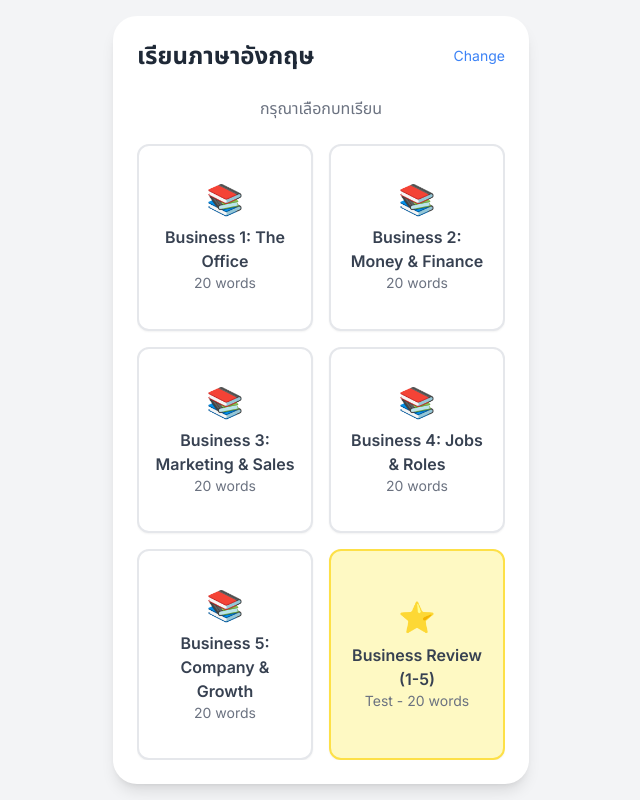
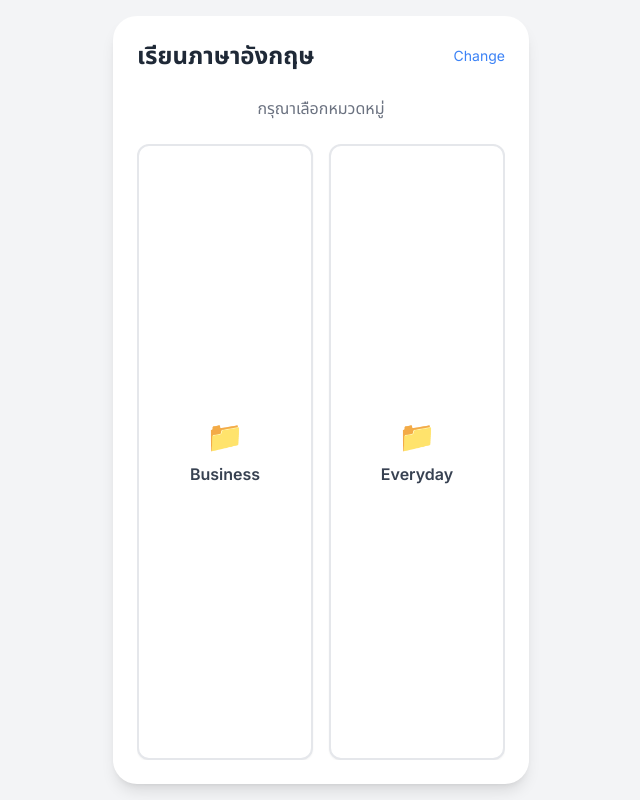
Before and after one commit to chaichat/Flashi, a plain HTML site: page index.html in a window 1280 px wide. Both pictures are taken after a click on the button "English". Shown: the whole page, without its empty margins (319-959 px from the left). Drawn offline with nearby package versions, Linux system fonts and the light colour scheme.

Commit message:
feat: Implement category selection and new lesson structure

```diff
--- a/data/lessons.json
+++ b/data/lessons.json
@@ -1,5 +1,6 @@
 {
   "english": {
+    "Business": {
       "Business 1: The Office": [
         { "english": "Meeting", "thai": "การประชุม", "phonetic": "มีท-ทิ่ง" },
         { "english": "Email", "thai": "อีเมล", "phonetic": "อี-เมล" },
@@ -62,7 +63,7 @@
         { "english": "Competitor", "thai": "คู่แข่ง", "phonetic": "คอม-เพ-ทิ-เทอร์" },
         { "english": "Promotion", "thai": "การส่งเสริมการขาย", "phonetic": "โปร-โม-ชั่น" },
         { "english": "Retail", "thai": "ค้าปลีก", "phonetic": "รี-เทล" },
-      { "english": "Wholesale", "thai": "ค้าส่ง", "phonetic": "โฮล-เซล" },
+        { "english": "Wholesale", "phonetic": "โฮล-เซล" },
         { "english": "Commission", "thai": "ค่านายหน้า", "phonetic": "คอม-มิช-ชั่น" },
         { "english": "Lead", "thai": "ผู้ที่สนใจ", "phonetic": "ลีด" }
       ],
@@ -111,10 +112,125 @@
         { "english": "Data", "thai": "ข้อมูล", "phonetic": "เด-ต้า" }
       ]
     },
+    "Everyday": {
+      "Everyday 1: Greetings & Basic Phrases": [
+        { "english": "Hello", "thai": "สวัสดี", "phonetic": "ฮัล-โหล" },
+        { "english": "Goodbye", "thai": "ลาก่อน", "phonetic": "กู๊ด-บาย" },
+        { "english": "Thank you", "thai": "ขอบคุณ", "phonetic": "แธงค์-คิว" },
+        { "english": "Please", "thai": "โปรด", "phonetic": "พลีส" },
+        { "english": "Excuse me", "thai": "ขอโทษ", "phonetic": "เอ็กซ์-คิวส์-มี" },
+        { "english": "How are you?", "thai": "สบายดีไหม", "phonetic": "ฮาว-อาร์-ยู" },
+        { "english": "I don't understand", "thai": "ฉันไม่เข้าใจ", "phonetic": "ไอ-โดนท์-อัน-เดอร์-สแตนด์" },
+        { "english": "Yes", "thai": "ใช่", "phonetic": "เยส" },
+        { "english": "No", "thai": "ไม่", "phonetic": "โน" },
+        { "english": "Maybe", "thai": "อาจจะ", "phonetic": "เม-บี" },
+        { "english": "Help", "thai": "ช่วยด้วย", "phonetic": "เฮลพ์" },
+        { "english": "Sorry", "thai": "เสียใจ", "phonetic": "ซอรี่" },
+        { "english": "Good morning", "thai": "อรุณสวัสดิ์", "phonetic": "กู๊ด-มอร์-นิ่ง" },
+        { "english": "Good night", "thai": "ราตรีสวัสดิ์", "phonetic": "กู๊ด-ไนท์" },
+        { "english": "See you later", "thai": "แล้วพบกันใหม่", "phonetic": "ซี-ยู-เล-เทอร์" },
+        { "english": "What is this?", "thai": "นี่คืออะไร", "phonetic": "วอท-อิส-ดิส" },
+        { "english": "How much?", "thai": "เท่าไหร่", "phonetic": "ฮาว-มัช" },
+        { "english": "Where is...?", "thai": "...อยู่ที่ไหน", "phonetic": "แวร์-อิส" },
+        { "english": "I need help", "thai": "ฉันต้องการความช่วยเหลือ", "phonetic": "ไอ-นีด-เฮลพ์" },
+        { "english": "Can you speak English?", "thai": "คุณพูดภาษาอังกฤษได้ไหม", "phonetic": "แคน-ยู-สปีค-อิง-ลิช" }
+      ],
+      "Everyday 2: Food & Dining": [
+        { "english": "Water", "thai": "น้ำ", "phonetic": "วอ-เทอร์" },
+        { "english": "Coffee", "thai": "กาแฟ", "phonetic": "คอฟ-ฟี่" },
+        { "english": "Tea", "thai": "ชา", "phonetic": "ที" },
+        { "english": "Food", "thai": "อาหาร", "phonetic": "ฟู้ด" },
+        { "english": "Restaurant", "thai": "ร้านอาหาร", "phonetic": "เรส-เตอ-รอง" },
+        { "english": "Menu", "thai": "เมนู", "phonetic": "เม-นู" },
+        { "english": "Order", "thai": "สั่ง", "phonetic": "ออร์-เดอร์" },
+        { "english": "Bill", "thai": "บิล", "phonetic": "บิล" },
+        { "english": "Delicious", "thai": "อร่อย", "phonetic": "ดิ-ลิ-เชียส" },
+        { "english": "Breakfast", "thai": "อาหารเช้า", "phonetic": "เบรค-ฟาสท์" },
+        { "english": "Lunch", "thai": "อาหารกลางวัน", "phonetic": "ลันช์" },
+        { "english": "Dinner", "thai": "อาหารเย็น", "phonetic": "ดิน-เนอร์" },
+        { "english": "Eat", "thai": "กิน", "phonetic": "อีท" },
+        { "english": "Drink", "thai": "ดื่ม", "phonetic": "ดริ้งค์" },
+        { "english": "Sweet", "thai": "หวาน", "phonetic": "สวีท" },
+        { "english": "Spicy", "thai": "เผ็ด", "phonetic": "สไป-ซี่" },
+        { "english": "Salty", "thai": "เค็ม", "phonetic": "ซอล-ตี้" },
+        { "english": "Sour", "thai": "เปรี้ยว", "phonetic": "ซาว-เออร์" },
+        { "english": "Bitter", "thai": "ขม", "phonetic": "บิท-เทอร์" },
+        { "english": "Full (satisfied)", "thai": "อิ่ม", "phonetic": "ฟูล" }
+      ],
+      "Everyday 3: Shopping": [
+        { "english": "Shop", "thai": "ร้านค้า", "phonetic": "ช็อป" },
+        { "english": "Price", "thai": "ราคา", "phonetic": "ไพรซ์" },
+        { "english": "Money", "thai": "เงิน", "phonetic": "มัน-นี่" },
+        { "english": "Discount", "thai": "ส่วนลด", "phonetic": "ดิส-เคาท์" },
+        { "english": "Buy", "thai": "ซื้อ", "phonetic": "บาย" },
+        { "english": "Sell", "thai": "ขาย", "phonetic": "เซลล์" },
+        { "english": "Clothes", "thai": "เสื้อผ้า", "phonetic": "โคลธส์" },
+        { "english": "Size", "thai": "ขนาด", "phonetic": "ไซส์" },
+        { "english": "Cash", "thai": "เงินสด", "phonetic": "แคช" },
+        { "english": "Credit card", "thai": "บัตรเครดิต", "phonetic": "เคร-ดิท-คาร์ด" },
+        { "english": "Receipt", "thai": "ใบเสร็จ", "phonetic": "รี-ซีท" },
+        { "english": "Change (money)", "thai": "เงินทอน", "phonetic": "เชนจ์" },
+        { "english": "Market", "thai": "ตลาด", "phonetic": "มาร์-เก็ต" },
+        { "english": "Supermarket", "thai": "ซูเปอร์มาร์เก็ต", "phonetic": "ซู-เปอร์-มาร์-เก็ต" },
+        { "english": "Department store", "thai": "ห้างสรรพสินค้า", "phonetic": "ดี-พาร์ท-เมนท์-สโตร์" },
+        { "english": "How much does it cost?", "thai": "ราคาเท่าไหร่", "phonetic": "ฮาว-มัช-ดาส-อิท-คอสท์" },
+        { "english": "Can I try this on?", "thai": "ฉันลองได้ไหม", "phonetic": "แคน-ไอ-ทราย-ดิส-ออน" },
+        { "english": "Too expensive", "thai": "แพงเกินไป", "phonetic": "ทู-เอ็กซ์-เพน-ซีฟ" },
+        { "english": "Cheap", "thai": "ถูก", "phonetic": "ชีพ" },
+        { "english": "I'll take it", "thai": "ฉันเอาอันนี้", "phonetic": "ไอ-วิล-เทค-อิท" }
+      ],
+      "Everyday 4: Travel & Directions": [
+        { "english": "Map", "thai": "แผนที่", "phonetic": "แมพ" },
+        { "english": "Train", "thai": "รถไฟ", "phonetic": "เทรน" },
+        { "english": "Bus", "thai": "รถบัส", "phonetic": "บัส" },
+        { "english": "Taxi", "thai": "แท็กซี่", "phonetic": "แท็ก-ซี่" },
+        { "english": "Airport", "thai": "สนามบิน", "phonetic": "แอร์-พอร์ท" },
+        { "english": "Hotel", "thai": "โรงแรม", "phonetic": "โฮ-เทล" },
+        { "english": "Left", "thai": "ซ้าย", "phonetic": "เลฟท์" },
+        { "english": "Right", "thai": "ขวา", "phonetic": "ไรท์" },
+        { "english": "Straight", "thai": "ตรงไป", "phonetic": "สเตรท" },
+        { "english": "Ticket", "thai": "ตั๋ว", "phonetic": "ทิค-เก็ต" },
+        { "english": "Station", "thai": "สถานี", "phonetic": "สเต-ชั่น" },
+        { "english": "Road", "thai": "ถนน", "phonetic": "โรด" },
+        { "english": "Street", "thai": "ถนน", "phonetic": "สตรีท" },
+        { "english": "Turn", "thai": "เลี้ยว", "phonetic": "เทิร์น" },
+        { "english": "Go", "thai": "ไป", "phonetic": "โก" },
+        { "english": "Stop", "thai": "หยุด", "phonetic": "สต็อป" },
+        { "english": "Near", "thai": "ใกล้", "phonetic": "เนียร์" },
+        { "english": "Far", "thai": "ไกล", "phonetic": "ฟาร์" },
+        { "english": "Here", "thai": "ที่นี่", "phonetic": "เฮียร์" },
+        { "english": "There", "thai": "ที่นั่น", "phonetic": "แธร์" }
+      ],
+      "Everyday 5: Daily Activities": [
+        { "english": "Wake up", "thai": "ตื่นนอน", "phonetic": "เวค-อัพ" },
+        { "english": "Sleep", "thai": "นอน", "phonetic": "สลีพ" },
+        { "english": "Work", "thai": "ทำงาน", "phonetic": "เวิร์ค" },
+        { "english": "Study", "thai": "เรียน", "phonetic": "สตั๊ด-ดี้" },
+        { "english": "Read", "thai": "อ่าน", "phonetic": "รีด" },
+        { "english": "Write", "thai": "เขียน", "phonetic": "ไรท์" },
+        { "english": "Talk", "thai": "พูด", "phonetic": "ทอล์ค" },
+        { "english": "Listen", "thai": "ฟัง", "phonetic": "ลิส-เซ่น" },
+        { "english": "Watch", "thai": "ดู", "phonetic": "วอทช์" },
+        { "english": "Play", "thai": "เล่น", "phonetic": "เพลย์" },
+        { "english": "Cook", "thai": "ทำอาหาร", "phonetic": "คุก" },
+        { "english": "Clean", "thai": "ทำความสะอาด", "phonetic": "คลีน" },
+        { "english": "Shower", "thai": "อาบน้ำ", "phonetic": "ชาว-เวอร์" },
+        { "english": "Brush teeth", "thai": "แปรงฟัน", "phonetic": "บรัช-ทีธ" },
+        { "english": "Exercise", "thai": "ออกกำลังกาย", "phonetic": "เอ็ก-เซอร์-ไซส์" },
+        { "english": "Go to bed", "thai": "เข้านอน", "phonetic": "โก-ทู-เบด" },
+        { "english": "Have breakfast", "thai": "กินอาหารเช้า", "phonetic": "แฮฟ-เบรค-ฟาสท์" },
+        { "english": "Have lunch", "thai": "กินอาหารกลางวัน", "phonetic": "แฮฟ-ลันช์" },
+        { "english": "Have dinner", "thai": "กินอาหารเย็น", "phonetic": "แฮฟ-ดิน-เนอร์" },
+        { "english": "Relax", "thai": "พักผ่อน", "phonetic": "รี-แลกซ์" }
+      ]
+    }
+  },
   "chinese": {
+    "HSK 1": {
       "HSK 1: Part 1": [
         { "chinese": "你好", "thai": "สวัสดี", "pinyin": "nǐ hǎo" },
         { "chinese": "谢谢", "thai": "ขอบคุณ", "pinyin": "xièxie" }
       ]
     }
   }
+}
--- a/index.html
+++ b/index.html
@@ -22,15 +22,28 @@
             </div>
         </div>
 
-        <!-- Section Selection Screen -->
-        <div id="section-selector" class="w-full bg-white p-6 rounded-3xl shadow-lg hidden flex flex-col h-full">
+        <!-- Category Selection Screen -->
+        <div id="category-selector" class="w-full bg-white p-6 rounded-3xl shadow-lg text-center hidden flex flex-col h-full">
             <div class="flex justify-between items-center mb-6">
-                 <h1 id="language-title" class="text-2xl font-bold text-center text-gray-800"></h1>
-                 <button id="change-language" class="text-sm text-blue-500 hover:underline">Change</button>
+                 <h1 id="category-language-title" class="text-2xl font-bold text-center text-gray-800"></h1>
+                 <button id="change-language-from-category" class="text-sm text-blue-500 hover:underline">Change</button>
+            </div>
+            <p class="text-center text-gray-500 mb-6">กรุณาเลือกหมวดหมู่</p>
+            <div id="category-grid" class="section-grid overflow-y-auto flex-grow grid-cols-2">
+                <!-- Categories will be populated by JavaScript -->
+            </div>
+        </div>
+
+        <!-- Lesson Selection Screen (formerly Section Selection) -->
+        <div id="lesson-selector" class="w-full bg-white p-6 rounded-3xl shadow-lg hidden flex flex-col h-full">
+            <div class="flex justify-between items-center mb-6">
+                 <button id="back-to-categories" class="text-blue-500 hover:text-blue-700">&larr; กลับไปหมวดหมู่</button>
+                 <h1 id="lesson-category-title" class="text-2xl font-bold text-center text-gray-800"></h1>
+                 <button id="change-language-from-lesson" class="text-sm text-blue-500 hover:underline">Change</button>
             </div>
             <p class="text-center text-gray-500 mb-6">กรุณาเลือกบทเรียน</p>
-            <div id="section-grid" class="section-grid overflow-y-auto flex-grow grid-cols-2">
-                <!-- Sections will be populated by JavaScript -->
+            <div id="lesson-grid" class="section-grid overflow-y-auto flex-grow grid-cols-2">
+                <!-- Lessons will be populated by JavaScript -->
             </div>
         </div>
 
--- a/js/script.js
+++ b/js/script.js
@@ -2,8 +2,9 @@ document.addEventListener('DOMContentLoaded', () => {
     // --- STATE ---
     let allData = {};
     let currentLanguage = localStorage.getItem('flashi_language') || null;
-    let currentSections = {};
-    let currentSection = null;
+    let currentCategory = null; // New state variable for selected category
+    let currentLessons = {}; // Renamed from currentSections
+    let currentLesson = null; // Renamed from currentSection
     let currentDeck = [];
     let cardIndex = 0;
     let isLearnMode = true;
@@ -15,17 +16,24 @@ document.addEventListener('DOMContentLoaded', () => {
     // --- DOM ELEMENTS ---
     const appContainer = document.getElementById('app-container');
     const languageSelector = document.getElementById('language-selector');
-    const sectionSelector = document.getElementById('section-selector');
+    const categorySelector = document.getElementById('category-selector'); // New element
+    const categoryGrid = document.getElementById('category-grid'); // New element
+    const categoryLanguageTitle = document.getElementById('category-language-title'); // New element
+    const changeLanguageFromCategoryBtn = document.getElementById('change-language-from-category'); // New element
+
+    const lessonSelector = document.getElementById('lesson-selector'); // Renamed from sectionSelector
+    const lessonGrid = document.getElementById('lesson-grid'); // Renamed from sectionGrid
+    const lessonCategoryTitle = document.getElementById('lesson-category-title'); // Renamed from sectionTitle
+    const backToCategoriesBtn = document.getElementById('back-to-categories'); // Renamed from backToSectionsBtn
+    const changeLanguageFromLessonBtn = document.getElementById('change-language-from-lesson'); // Renamed from changeLangBtn
+
     const flashcardContainer = document.getElementById('flashcard-container');
-    const sectionGrid = document.getElementById('section-grid');
-    const sectionTitle = document.getElementById('section-title');
+    const sectionTitle = document.getElementById('section-title'); // This is the title on the flashcard screen
     const deck = document.getElementById('deck');
     const learnModeBtn = document.getElementById('learn-mode-btn');
     const testModeBtn = document.getElementById('test-mode-btn');
     const testModeControls = document.getElementById('test-mode-controls');
     const revealBtn = document.getElementById('reveal-btn');
-    const backToSectionsBtn = document.getElementById('back-to-sections');
-    const changeLangBtn = document.getElementById('change-language');
 
     // --- FUNCTIONS ---
 
@@ -51,7 +59,7 @@ document.addEventListener('DOMContentLoaded', () => {
      */
     function initializeApp() {
         if (currentLanguage && allData[currentLanguage]) {
-            showSectionSelector();
+            showCategorySelector();
         } else {
             showLanguageSelector();
         }
@@ -62,7 +70,8 @@ document.addEventListener('DOMContentLoaded', () => {
      */
     function showLanguageSelector() {
         languageSelector.classList.remove('hidden');
-        sectionSelector.classList.add('hidden');
+        categorySelector.classList.add('hidden');
+        lessonSelector.classList.add('hidden');
         flashcardContainer.classList.add('hidden');
 
         document.getElementById('select-english').addEventListener('click', () => selectLanguage('english'));
@@ -70,24 +79,60 @@ document.addEventListener('DOMContentLoaded', () => {
     }
 
     /**
-     * Sets the current language and shows the section selector.
+     * Sets the current language and shows the category selector.
      */
     function selectLanguage(language) {
         currentLanguage = language;
         localStorage.setItem('flashi_language', language);
-        showSectionSelector();
+        showCategorySelector();
     }
 
     /**
-     * Shows the section selection screen for the current language.
+     * Shows the category selection screen for the current language.
      */
-    function showSectionSelector() {
-        currentSections = allData[currentLanguage];
+    function showCategorySelector() {
+        if (!currentLanguage || !allData[currentLanguage]) {
+            showLanguageSelector(); // Fallback if no language selected or data missing
+            return;
+        }
         languageSelector.classList.add('hidden');
+        lessonSelector.classList.add('hidden');
         flashcardContainer.classList.add('hidden');
-        sectionSelector.classList.remove('hidden');
-        document.getElementById('language-title').textContent = `เรียน${currentLanguage === 'english' ? 'ภาษาอังกฤษ' : 'ภาษาจีน'}`;
-        initSectionGrid();
+        categorySelector.classList.remove('hidden');
+        categoryLanguageTitle.textContent = `เรียน${currentLanguage === 'english' ? 'ภาษาอังกฤษ' : 'ภาษาจีน'}`;
+        initCategoryGrid();
+    }
+
+    /**
+     * Initializes the category selection grid.
+     */
+    function initCategoryGrid() {
+        categoryGrid.innerHTML = '';
+        const categoryNames = Object.keys(allData[currentLanguage]);
+
+        categoryNames.forEach(categoryName => {
+            const button = document.createElement('button');
+            button.className = "p-4 bg-white border-2 border-gray-200 rounded-xl text-center shadow-sm hover:shadow-md hover:border-blue-400 transition-all duration-200";
+            button.innerHTML = `
+                <div class="text-3xl mb-2">📁</div>
+                <div class="font-semibold text-gray-700">${categoryName}</div>
+            `;
+            button.addEventListener('click', () => showLessonSelector(categoryName));
+            categoryGrid.appendChild(button);
+        });
+    }
+
+    /**
+     * Shows the lesson selection screen for the current category.
+     */
+    function showLessonSelector(categoryName) {
+        currentCategory = categoryName;
+        currentLessons = allData[currentLanguage][currentCategory];
+        categorySelector.classList.add('hidden');
+        flashcardContainer.classList.add('hidden');
+        lessonSelector.classList.remove('hidden');
+        lessonCategoryTitle.textContent = currentCategory;
+        initLessonGrid();
     }
 
     /**
@@ -176,7 +221,7 @@ document.addEventListener('DOMContentLoaded', () => {
             </div>
         `;
         document.getElementById('restart-section').addEventListener('click', () => {
-            startSection(currentSection);
+            startLesson(currentLesson);
         });
     }
 
@@ -271,7 +316,7 @@ document.addEventListener('DOMContentLoaded', () => {
 
         testModeControls.classList.toggle('hidden', isLearnMode);
 
-        startSection(currentSection);
+        startLesson(currentLesson);
     }
 
     /**
@@ -287,17 +332,17 @@ document.addEventListener('DOMContentLoaded', () => {
     }
 
     /**
-     * Starts a flashcard section.
+     * Starts a flashcard lesson.
      */
-    function startSection(sectionName) {
-        currentSection = sectionName;
-        currentDeck = sectionName.includes("Review")
-            ? generateReviewDeck(sectionName)
-            : currentSections[sectionName];
+    function startLesson(lessonName) {
+        currentLesson = lessonName;
+        currentDeck = lessonName.includes("Review")
+            ? generateReviewDeck(lessonName)
+            : currentLessons[lessonName];
         cardIndex = 0;
 
-        sectionTitle.textContent = sectionName;
-        sectionSelector.classList.add('hidden');
+        sectionTitle.textContent = currentLesson;
+        lessonSelector.classList.add('hidden');
         flashcardContainer.classList.remove('hidden');
 
         renderDeck();
@@ -312,8 +357,8 @@ document.addEventListener('DOMContentLoaded', () => {
             "Business Review (1-5)": ["Business 1: The Office", "Business 2: Money & Finance", "Business 3: Marketing & Sales", "Business 4: Jobs & Roles", "Business 5: Company & Growth"]
         };
 
-        const sectionNames = reviewMap[reviewName] || [];
-        let combinedDeck = sectionNames.flatMap(name => currentSections[name] || []);
+        const lessonNames = reviewMap[reviewName] || [];
+        let combinedDeck = lessonNames.flatMap(name => allData[currentLanguage][currentCategory][name] || []);
 
         // Fisher-Yates shuffle
         for (let i = combinedDeck.length - 1; i > 0; i--) {
@@ -325,26 +370,27 @@ document.addEventListener('DOMContentLoaded', () => {
     }
 
     /**
-     * Initializes the section selection grid.
+     * Initializes the lesson selection grid.
      */
-    function initSectionGrid() {
-        sectionGrid.innerHTML = '';
-        const sectionNames = Object.keys(currentSections);
+    function initLessonGrid() {
+        lessonGrid.innerHTML = '';
+        const lessonNames = Object.keys(currentLessons);
 
-        sectionNames.forEach(sectionName => {
+        lessonNames.forEach(lessonName => {
             const button = document.createElement('button');
             button.className = "p-4 bg-white border-2 border-gray-200 rounded-xl text-center shadow-sm hover:shadow-md hover:border-blue-400 transition-all duration-200";
             button.innerHTML = `
                 <div class="text-3xl mb-2">📚</div>
-                <div class="font-semibold text-gray-700">${sectionName}</div>
-                <div class="text-sm text-gray-500">${currentSections[sectionName].length} words</div>
+                <div class="font-semibold text-gray-700">${lessonName}</div>
+                <div class="text-sm text-gray-500">${currentLessons[lessonName].length} words</div>
             `;
-            button.addEventListener('click', () => startSection(sectionName));
-            sectionGrid.appendChild(button);
+            button.addEventListener('click', () => startLesson(lessonName));
+            lessonGrid.appendChild(button);
         });
 
         // Example of adding a review test button
-        if (sectionNames.length >= 5) { // Only show review if there are enough sections
+        // This logic needs to be updated to be category-aware
+        if (currentCategory === "Business" && lessonNames.length >= 5) {
             const reviewButton = document.createElement('button');
             reviewButton.className = "p-4 bg-yellow-100 border-2 border-yellow-300 rounded-xl text-center shadow-sm hover:shadow-md hover:border-yellow-500 transition-all duration-200";
             reviewButton.innerHTML = `
@@ -352,16 +398,19 @@ document.addEventListener('DOMContentLoaded', () => {
                 <div class="font-semibold text-gray-700">Business Review (1-5)</div>
                 <div class="text-sm text-gray-500">Test - 20 words</div>
             `;
-            reviewButton.addEventListener('click', () => startSection("Business Review (1-5)"));
-            sectionGrid.appendChild(reviewButton);
+            reviewButton.addEventListener('click', () => startLesson("Business Review (1-5)"));
+            lessonGrid.appendChild(reviewButton);
         }
     }
 
     // --- EVENT LISTENERS ---
     learnModeBtn.addEventListener('click', () => switchMode(true));
     testModeBtn.addEventListener('click', () => switchMode(false));
-    backToSectionsBtn.addEventListener('click', showSectionSelector);
-    changeLangBtn.addEventListener('click', showLanguageSelector);
+
+    // Updated navigation buttons
+    backToCategoriesBtn.addEventListener('click', showCategorySelector);
+    changeLanguageFromCategoryBtn.addEventListener('click', showLanguageSelector);
+    changeLanguageFromLessonBtn.addEventListener('click', showLanguageSelector);
 
     revealBtn.addEventListener('click', () => {
         if (cardIndex >= currentDeck.length) return;
```
Also changed, not shown: .gemini/gemini.md. Lines whose indentation alone changed are shown as unchanged.
